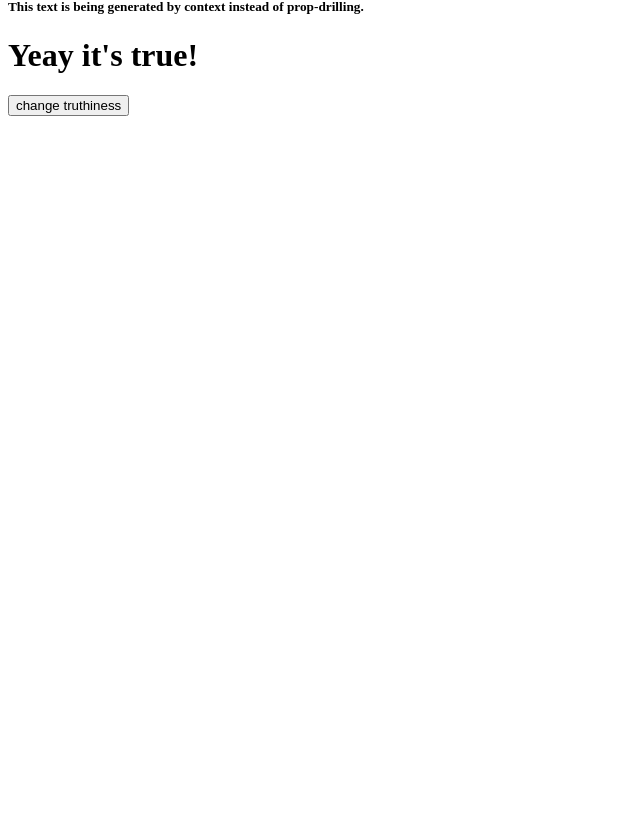
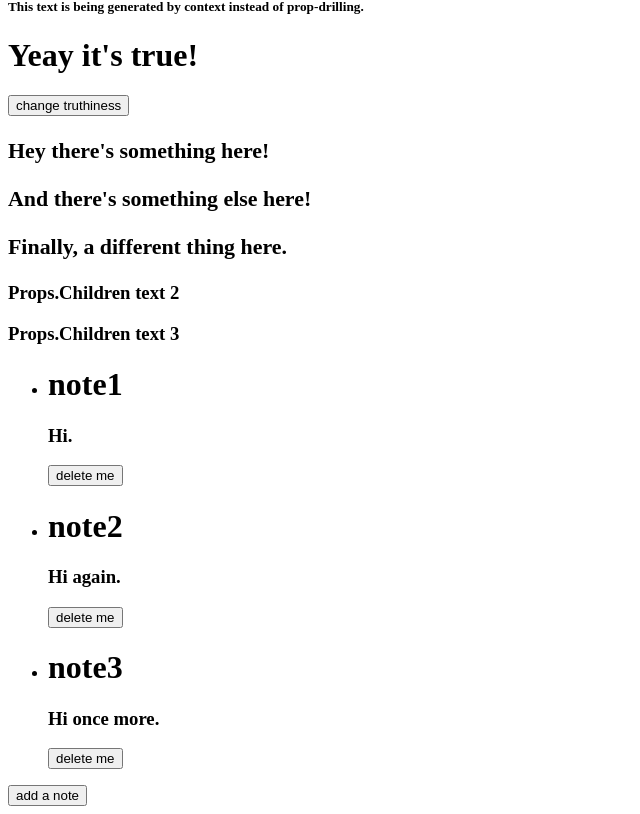
Before and after one commit to brendanreape88/react-training, a React (Create React App) app: page / in a window 1280 px wide. Shown: the part 813-1627 px from the top of the page, without its empty margins (0-640 px from the left). Before the commit the page ends 937 px from the top, so only its background shows below. Built offline with nearby package versions, Linux system fonts and the light colour scheme.

Commit message:
working on add item / delete item buttons

```diff
--- a/src/App.js
+++ b/src/App.js
@@ -1,6 +1,8 @@
 import React, { Component } from 'react'
 import Child from './Child'
 import AppContext from './AppContext'
+import PropsChildrenExample from './PropsChildrenExample'
+import NoteList from './NoteList'
 
 class App extends Component {
     constructor(props) {
@@ -27,7 +29,24 @@ class App extends Component {
                 name: "GreatestGrandChild",
                 text: "This text is being generated by context instead of prop-drilling."
             },
-            TorF: true
+            TorF: true,
+            Notes: [
+                {
+                    name: "note1",
+                    id: 1,
+                    content: "Hi."
+                },
+                {
+                    name: "note2",
+                    id: 2,
+                    content: "Hi again."
+                },
+                {
+                    name: "note3",
+                    id: 3,
+                    content: "Hi once more."
+                }
+            ]
         }
         this.handleClick = this.handleClick.bind(this)
         this.handleNestedClick = this.handleNestedClick.bind(this)
@@ -36,23 +55,26 @@ class App extends Component {
 
 
     handleClick(event) {
-        alert('I was clicked!')
         let newApp = {...this.state.App};
         newApp.deepText = "This text has changed!";
         this.setState({App: newApp});
     }
 
     handleNestedClick(event) {
-        alert('I was clicked in the GreatGrandChild component')
         let oldApp = {...this.state.App};
         oldApp.deepText = "This is being passed alllll the way down"
         this.setState({App: oldApp})
     }
 
     handleTruthiness(event) {
-        alert('I was clicked!')
         let TorF = this.state.TorF
         this.setState({TorF: !TorF})
+    }
+
+    handleClickDelete(noteId) {
+        this.setState({
+            Notes: this.state.Notes.filter(note => note.id !== noteId)
+        })
     }
 
     render() {
@@ -71,6 +93,19 @@ class App extends Component {
                         handleNestedClick={this.handleNestedClick}
                         handleTruthiness={this.handleTruthiness}
                     />
+                    <PropsChildrenExample>
+                        <div>
+                            <h3>Hey there's something here!</h3>
+                            <h3>And there's something else here!</h3>
+                            <h3>Finally, a different thing here.</h3>
+                        </div>
+                    </PropsChildrenExample>
+                    <PropsChildrenExample>Props.Children text 2</PropsChildrenExample>
+                    <PropsChildrenExample>Props.Children text 3</PropsChildrenExample>
+                    <NoteList
+                        noteData={this.state.Notes}
+                        handleClickDelete={this.handleClickDelete}
+                    />
                 </div>
             </AppContext.Provider>
         )
--- a/src/GreatGrandChild.js
+++ b/src/GreatGrandChild.js
@@ -9,7 +9,7 @@ class GreatGrandChild extends Component {
                 <h1>{this.props.name}</h1>
                 <h3>{this.props.text}</h3>
                 <h5>{this.props.deepText}</h5>
-                <button onClick={this.props.handleNestedClick}>change text</button>
+                <button onClick={this.props.handleNestedClick}>change text back</button>
                 <GreatestGrandChild
                     handleTruthiness={this.props.handleTruthiness}
                 />
--- /dev/null
+++ b/src/Note.js
@@ -0,0 +1,15 @@
+import React, {Component} from 'react'
+
+class Note extends Component {
+    render() {
+        return (
+            <div>
+                <h1>{this.props.name}</h1>
+                <h3>{this.props.content}</h3>
+                <button onClick={this.props.handleClickDelete}>delete me</button>
+            </div>
+        )
+    }
+}
+
+export default Note
--- /dev/null
+++ b/src/NoteList.js
@@ -0,0 +1,27 @@
+import React, {Component} from 'react'
+import Note from './Note'
+
+class NoteList extends Component {
+    render() {
+        const noteGenerator = this.props.noteData
+        return (
+            <div>
+                <ul>
+                    {noteGenerator.map(data =>
+                        <li key={data.id}>
+                            <Note
+                                id={data.id}
+                                name={data.name}
+                                content={data.content}
+                                handleClickDelete={this.props.handleClickDelete}
+                            />
+                        </li>
+                    )}
+                </ul>
+                <button>add a note</button>
+            </div>
+        )
+    }
+}
+
+export default NoteList
--- /dev/null
+++ b/src/PropsChildrenExample.js
@@ -0,0 +1,9 @@
+import React from 'react'
+
+function PropsChildrenExample(props) {
+    return(
+        <h3>{props.children}</h3>
+    )
+}
+
+export default PropsChildrenExample
```
